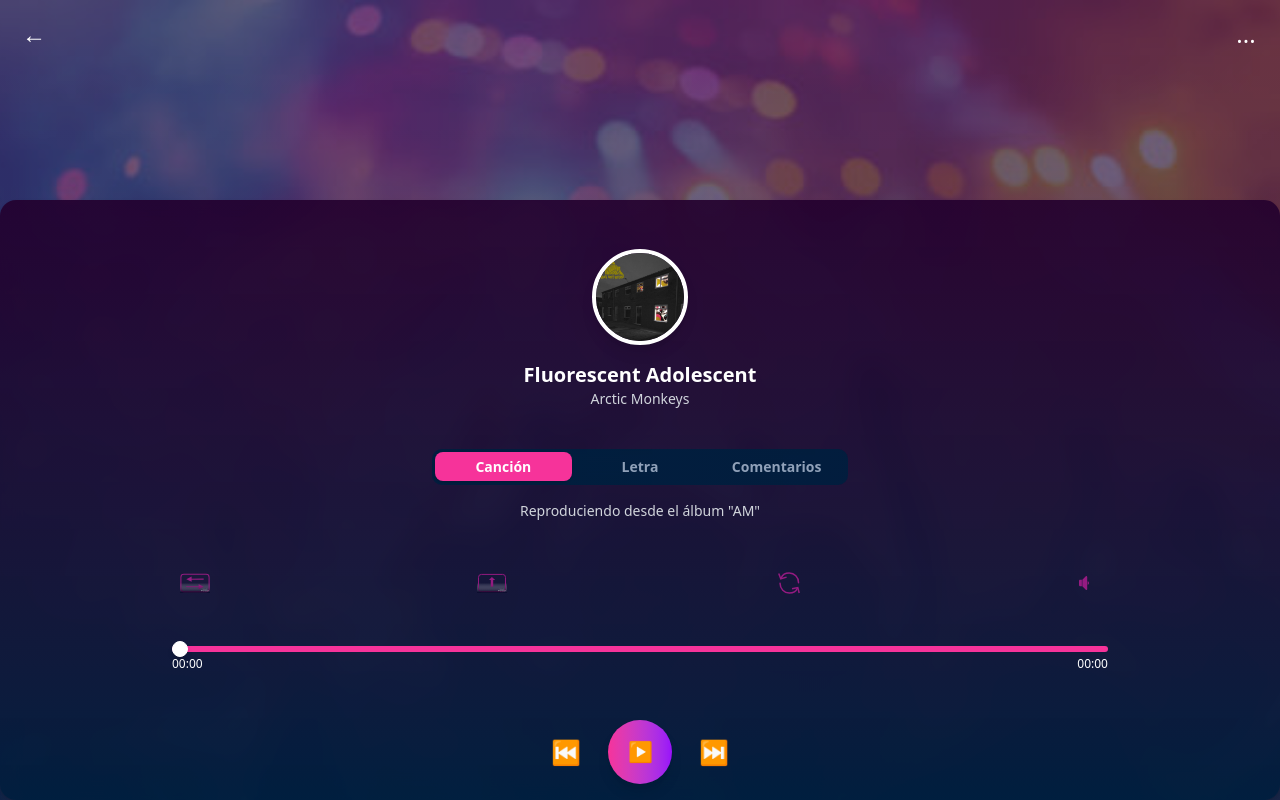
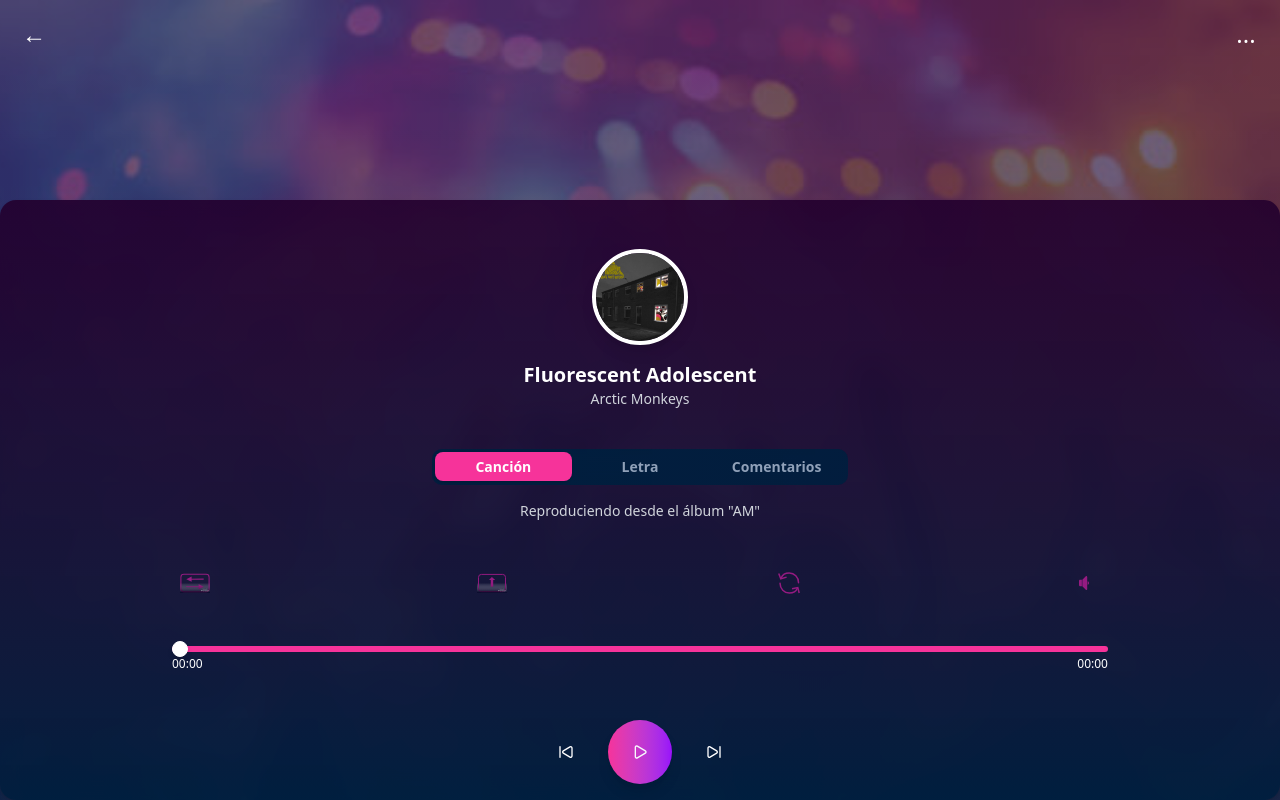
Before and after one commit to montycode/act2-animation, a Next.js app: page / in a window 1280 px wide. Built offline with nearby package versions, Linux system fonts and the light colour scheme.

Commit message:
Added 404 route on click

```diff
--- a/app/not-found.js
+++ b/app/not-found.js
@@ -46,7 +46,7 @@
               href="/"
               className="font-bold text-center bg-gradient-to-l from-indigo-500 to-purple-600  text-white border rounded-md py-4 px-8 w-full lg:w-auto focus:outline-none focus:ring-2 focus:ring-indigo-700 focus:ring-opacity-50 mt-6"
             >
-              Go to Homepage
+              Volver al Reproductor
             </Link>
           </div>
         </div>
--- a/components/MusicControls.jsx
+++ b/components/MusicControls.jsx
@@ -1,5 +1,6 @@
 "use client";
 
+import { Pause, Play, SkipBack, SkipForward } from "lucide-react";
 import {
   Tooltip,
   TooltipContent,
@@ -49,7 +50,7 @@
                   size="icon"
                   className="w-16 h-16 rounded-full bg-gradient-to-r from-pink-500 to-purple-600 text-xl font-bold shadow-lg"
                 >
-                  {icon === "play" ? "▶️" : "⏸"}
+                  {icon === "play" ? <Play /> : <Pause />}
                 </Button>
               </motion.div>
             ) : (
@@ -59,7 +60,7 @@
                 size="icon"
                 className="text-white text-2xl"
               >
-                {icon === "prev" ? "⏮️" : "⏭️"}
+                {icon === "prev" ? <SkipBack /> : <SkipForward />}
               </Button>
             )}
           </TooltipTrigger>
--- a/components/PlayerCard.jsx
+++ b/components/PlayerCard.jsx
@@ -6,6 +6,7 @@
 import { Card } from "@/components/ui/card";
 import Cover from "@/public/img/concert-bg.jpg";
 import Image from "next/image";
+import Link from "next/link";
 import MediaControls from "./MediaControls";
 import MusicControls from "@/components/MusicControls";
 import ProgressBar from "@/components/ProgressBar";
@@ -91,9 +92,15 @@
             className="object-cover z-0 opacity-30"
           />
           <div className="absolute top-4 left-4">
-            <Button variant="ghost" size="icon" className="text-white text-2xl">
-              ←
-            </Button>
+            <Link href="/test" passHref>
+              <Button
+                variant="ghost"
+                size="icon"
+                className="text-white text-2xl"
+              >
+                ←
+              </Button>
+            </Link>
           </div>
           <ArtistInfo info={currentTrack.artistInfo} />
 
```
Also changed, not shown: 1 other file (tests, documents, lock files or other folders).
